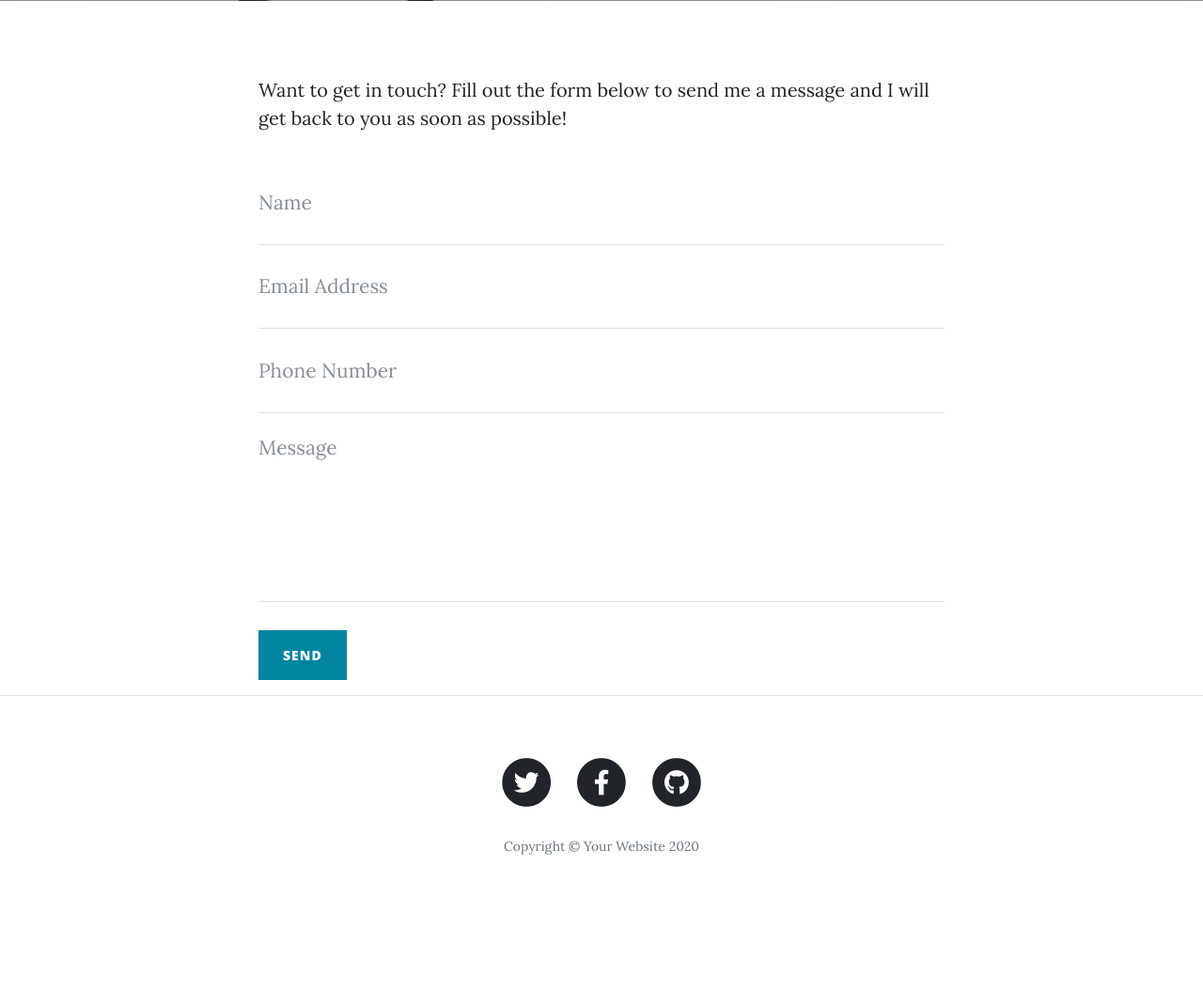
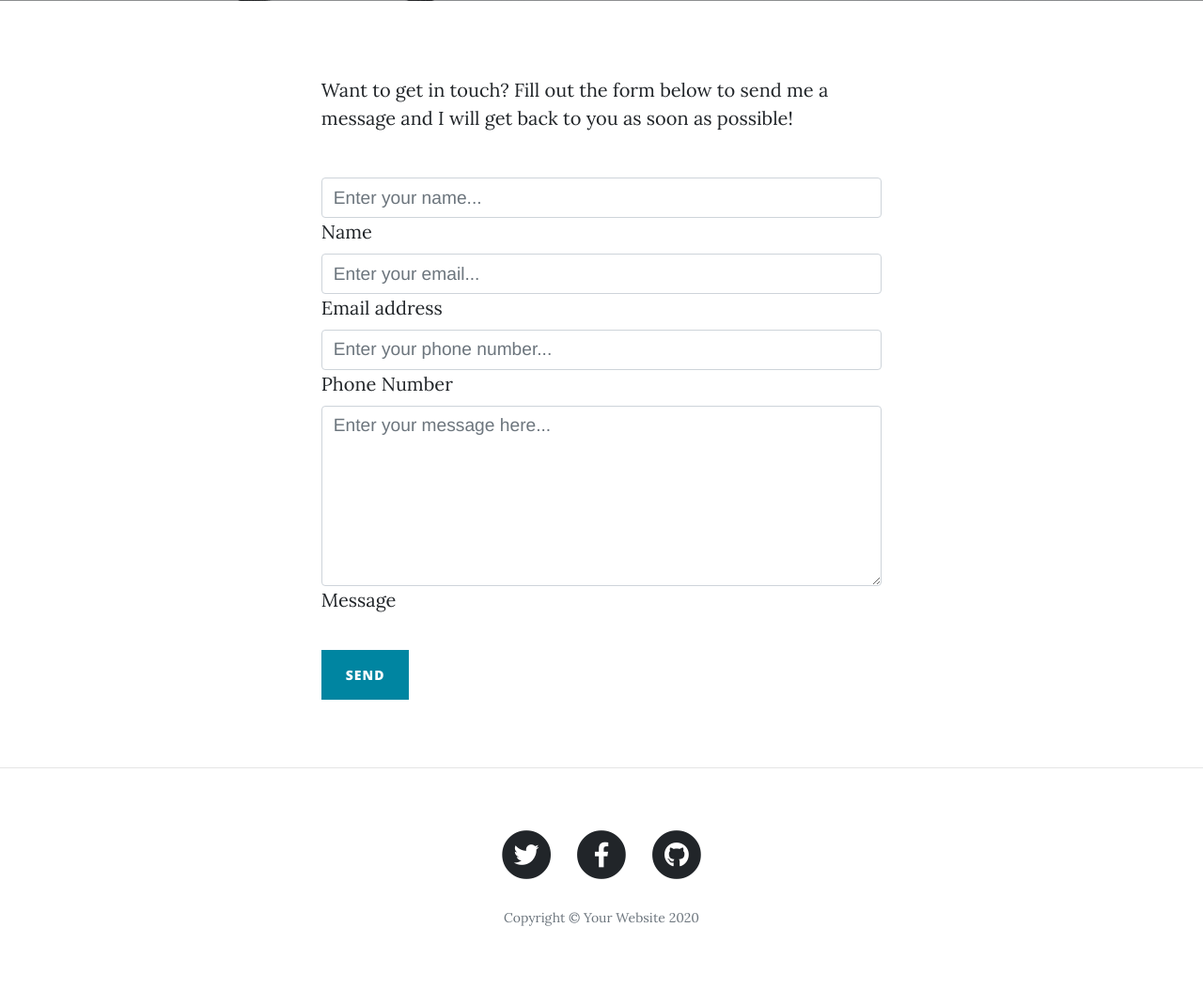
Before and after one commit to ibrahim-egy/Ibrahim-Blog, a Flask app: page /contact in a window 1280 px wide. Shown: the part 531-1584 px from the top of the page at 94% size. Before the commit the page ends 1441 px from the top, so only its background shows below. Run offline with Flask 2, Linux system fonts and the light colour scheme; some libraries are stand-ins or nearby versions.

Commit message:
Edited Contact.html

```diff
--- a/main.py
+++ b/main.py
@@ -1,3 +1,4 @@
+import smtplib
 from functools import wraps
 from flask import Flask, render_template, redirect, url_for, flash, request, abort
 from flask_bootstrap import Bootstrap
@@ -11,6 +12,9 @@
 from forms import CreatePostForm, RegisterForm, LoginForm, CommentForm
 from flask_gravatar import Gravatar
 import os
+
+MY_EMAIL = "pythontest1164@gmail.com"
+MY_PASSWORD = "pythontester0#"
 
 app = Flask(__name__)
 app.config['SECRET_KEY'] = '8BYkEfBA6O6donzWlSihBXox7C0sKR6b'
@@ -174,11 +178,23 @@
     return render_template("about.html", current_user=current_user)
 
 
-@app.route("/contact")
+@app.route("/contact", methods=["GET", "POST"])
 def contact():
-    return render_template("contact.html", current_user=current_user)
+    if request.method == 'POST':
+        name = request.form["name"]
+        email = request.form["email"]
+        phone = request.form["phone"]
+        message = request.form["message"]
+        send_email(name=name, email=email, phone=phone, message=message)
+        return render_template("contact.html", msg_sent=True)
+    return render_template("contact.html", msg_sent=False)
 
-
+def send_email(name, email, phone, message):
+    email_message = f"Subject:New Message\n\nName: {name}\nEmail: {email}\nPhone: {phone}\nMessage:{message}"
+    with smtplib.SMTP("smtp.gmail.com", port=587, timeout=120) as connection:
+        connection.starttls()
+        connection.login(MY_EMAIL, MY_PASSWORD)
+        connection.sendmail(from_addr=email, to_addrs=MY_EMAIL, msg=email_message)
 @app.route("/new-post", methods=["GET", "POST"])
 @admin_only
 def add_new_post():
--- a/templates/contact.html
+++ b/templates/contact.html
@@ -16,49 +16,45 @@
   </header>
 
   <!-- Main Content -->
-  <div class="container">
-    <div class="row">
-      <div class="col-lg-8 col-md-10 mx-auto">
+  <main class="mb-4">
+            <div class="container px-4 px-lg-5">
+                <div class="row gx-4 gx-lg-5 justify-content-center">
+                    <div class="col-md-10 col-lg-8 col-xl-7">
                         <p>Want to get in touch? Fill out the form below to send me a message and I will get back to you as soon as possible!</p>
-        <!-- Contact Form - Enter your email address on line 19 of the mail/contact_me.php file to make this form work. -->
-        <!-- WARNING: Some web hosts do not allow emails to be sent through forms to common mail hosts like Gmail or Yahoo. It's recommended that you use a private domain email address! -->
-        <!-- To use the contact form, your site must be on a live web host with PHP! The form will not work locally! -->
-        <form name="sentMessage" id="contactForm" novalidate>
-          <div class="control-group">
-            <div class="form-group floating-label-form-group controls">
-              <label>Name</label>
-              <input type="text" class="form-control" placeholder="Name" id="name" required data-validation-required-message="Please enter your name.">
-              <p class="help-block text-danger"></p>
+                        <div class="my-5">
+                            <form action="{{ url_for('contact') }}" method="post" id="contactForm">
+                                <div class="form-floating">
+                                    <input class="form-control" id="name" type="text" name="name" placeholder="Enter your name..." data-sb-validations="required" />
+                                    <label for="name">Name</label>
+                                    <div class="invalid-feedback" data-sb-feedback="name:required">A name is required.</div>
                                 </div>
+                                <div class="form-floating">
+                                    <input class="form-control" id="email" type="email" name="email" placeholder="Enter your email..." data-sb-validations="required,email" />
+                                    <label for="email">Email address</label>
+                                    <div class="invalid-feedback" data-sb-feedback="email:required">An email is required.</div>
+                                    <div class="invalid-feedback" data-sb-feedback="email:email">Email is not valid.</div>
                                 </div>
-          <div class="control-group">
-            <div class="form-group floating-label-form-group controls">
-              <label>Email Address</label>
-              <input type="email" class="form-control" placeholder="Email Address" id="email" required data-validation-required-message="Please enter your email address.">
-              <p class="help-block text-danger"></p>
+                                <div class="form-floating">
+                                    <input class="form-control" id="phone" type="tel" name="phone" placeholder="Enter your phone number..." data-sb-validations="required" />
+                                    <label for="phone">Phone Number</label>
+                                    <div class="invalid-feedback" data-sb-feedback="phone:required">A phone number is required.</div>
                                 </div>
+                                <div class="form-floating">
+                                    <textarea class="form-control" id="message" name="message" placeholder="Enter your message here..." style="height: 12rem" data-sb-validations="required"></textarea>
+                                    <label for="message">Message</label>
+                                    <div class="invalid-feedback" data-sb-feedback="message:required">A message is required.</div>
                                 </div>
-          <div class="control-group">
-            <div class="form-group col-xs-12 floating-label-form-group controls">
-              <label>Phone Number</label>
-              <input type="tel" class="form-control" placeholder="Phone Number" id="phone" required data-validation-required-message="Please enter your phone number.">
-              <p class="help-block text-danger"></p>
-            </div>
-          </div>
-          <div class="control-group">
-            <div class="form-group floating-label-form-group controls">
-              <label>Message</label>
-              <textarea rows="5" class="form-control" placeholder="Message" id="message" required data-validation-required-message="Please enter a message."></textarea>
-              <p class="help-block text-danger"></p>
-            </div>
-          </div>
-          <br>
-          <div id="success"></div>
-          <button type="submit" class="btn btn-primary" id="sendMessageButton">Send</button>
+                                <br />
+
+                                <div class="d-none" id="submitErrorMessage"><div class="text-center text-danger mb-3">Error sending message!</div></div>
+                                <!-- Submit Button-->
+                                <button class="btn btn-primary text-uppercase" id="submitButton" type="submit">Send</button>
                             </form>
                         </div>
                     </div>
                 </div>
+            </div>
+        </main>
 
   <hr>
 
```
Lines whose indentation alone changed are shown as unchanged.
